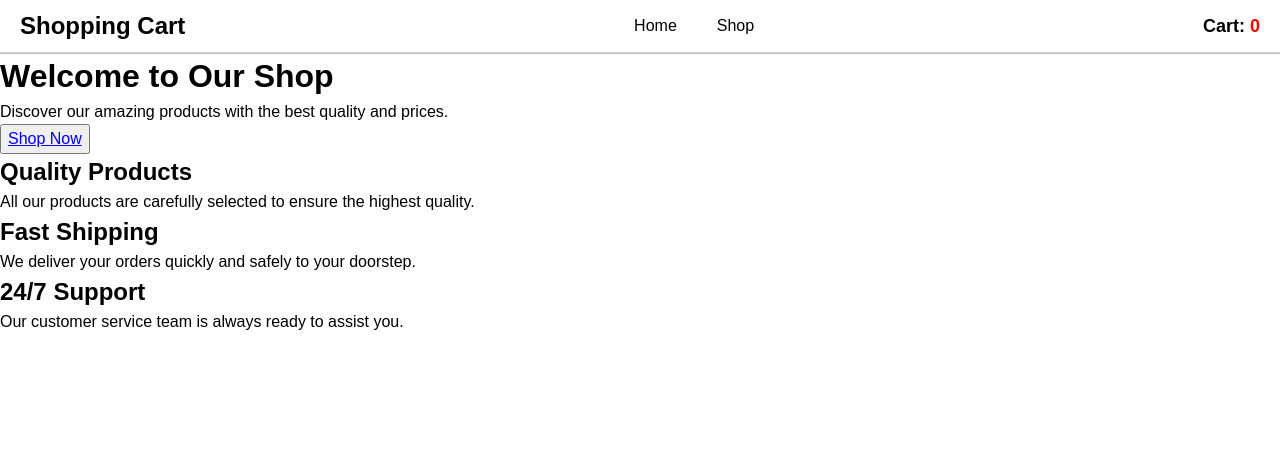
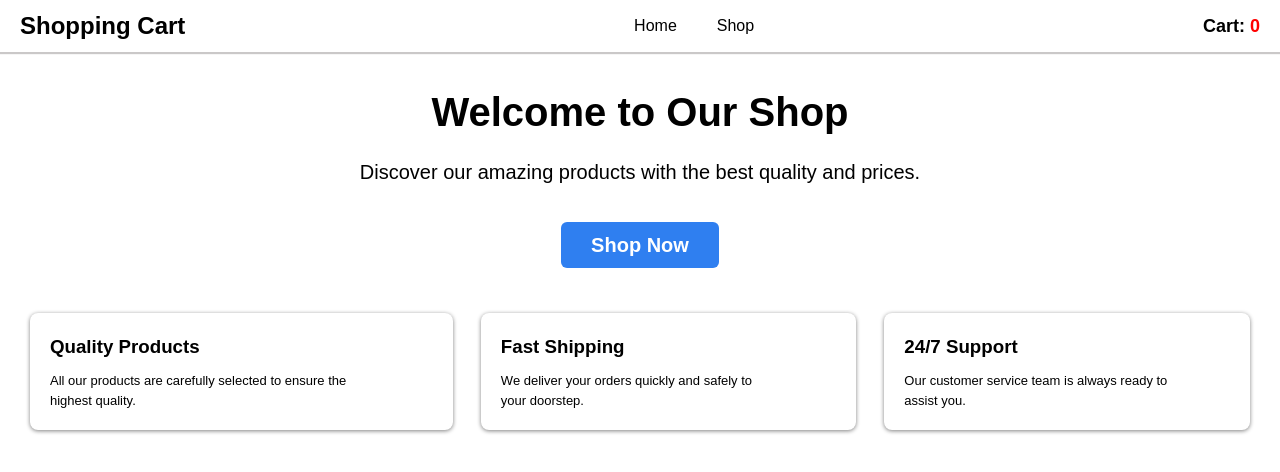
Before and after one commit to idontfeelsogood1/shopping-cart, a React (Vite) app: page / in a window 1280 px wide. Shown: the top 472 px of the page. Built offline with nearby package versions, Linux system fonts and the light colour scheme.

Commit message:
feat: Finish styling

```diff
--- a/src/components/Home/Home.jsx
+++ b/src/components/Home/Home.jsx
@@ -1,26 +1,27 @@
 import { Link } from "react-router"
+import style from './Home.module.css'
 
 function Home() {
     return (
-        <main>
+        <main className={style.home}>
             <header>
                 <h1>Welcome to Our Shop</h1>
                 <p>Discover our amazing products with the best quality and prices.</p>
+                <button>
+                    <Link className={style.link} to={{pathname: "/shop"}}>Shop Now</Link>
+                </button>
             </header>
-            <button>
-                <Link to={{pathname: "/shop"}}>Shop Now</Link>
-            </button>
-            <div className="container">
-                <div className="info-box">
-                    <h2>Quality Products</h2>
+            <div className={style.container}>
+                <div className={style.infoBox}>
+                    <h3>Quality Products</h3>
                     <p>All our products are carefully selected to ensure the highest quality.</p>
                 </div>
-                <div className="info-box">
-                    <h2>Fast Shipping</h2>
+                <div className={style.infoBox}>
+                    <h3>Fast Shipping</h3>
                     <p>We deliver your orders quickly and safely to your doorstep.</p>
                 </div>
-                <div className="info-box">
-                    <h2>24/7 Support</h2>
+                <div className={style.infoBox}>
+                    <h3>24/7 Support</h3>
                     <p>Our customer service team is always ready to assist you.</p>
                 </div>
             </div>
--- /dev/null
+++ b/src/components/Home/Home.module.css
@@ -0,0 +1,60 @@
+.home {
+    flex: 1;
+    display: flex;
+    flex-direction: column;
+    justify-content: center;
+    gap: 45px;
+    padding: 30px;
+}
+
+.home > header {
+    display: flex;
+    flex-direction: column;
+    align-items: center;
+    text-align: center;
+    gap: 15px;
+    font-size: 20px;
+}
+
+.home > header > button {
+    max-width: 160px;
+    padding-left: 30px;
+    padding-right: 30px;
+    padding-top: 8px;
+    padding-bottom: 8px;
+    border: none;
+    background-color: #2f7ff0;
+    border-radius: 6px;
+    transition: all 0.2s ease-in-out;
+    margin-top: 20px;
+}
+
+.home > header > button:hover {
+    background-color: #1447e6;
+    transform: scale(1.1);
+}
+
+.link {
+    text-decoration: none;
+    color: white;
+    font-weight: bold;
+}
+
+.container {
+    display: flex;
+    gap: 28px;
+}
+
+.infoBox {
+    background-color: #ffffff;
+    padding: 20px;
+    border-radius: 8px;
+    box-shadow: gray 0 1px 4px;
+    display: flex;
+    flex-direction: column;
+    gap: 10px;
+}
+
+.infoBox > p {
+    font-size: small;
+}
```
